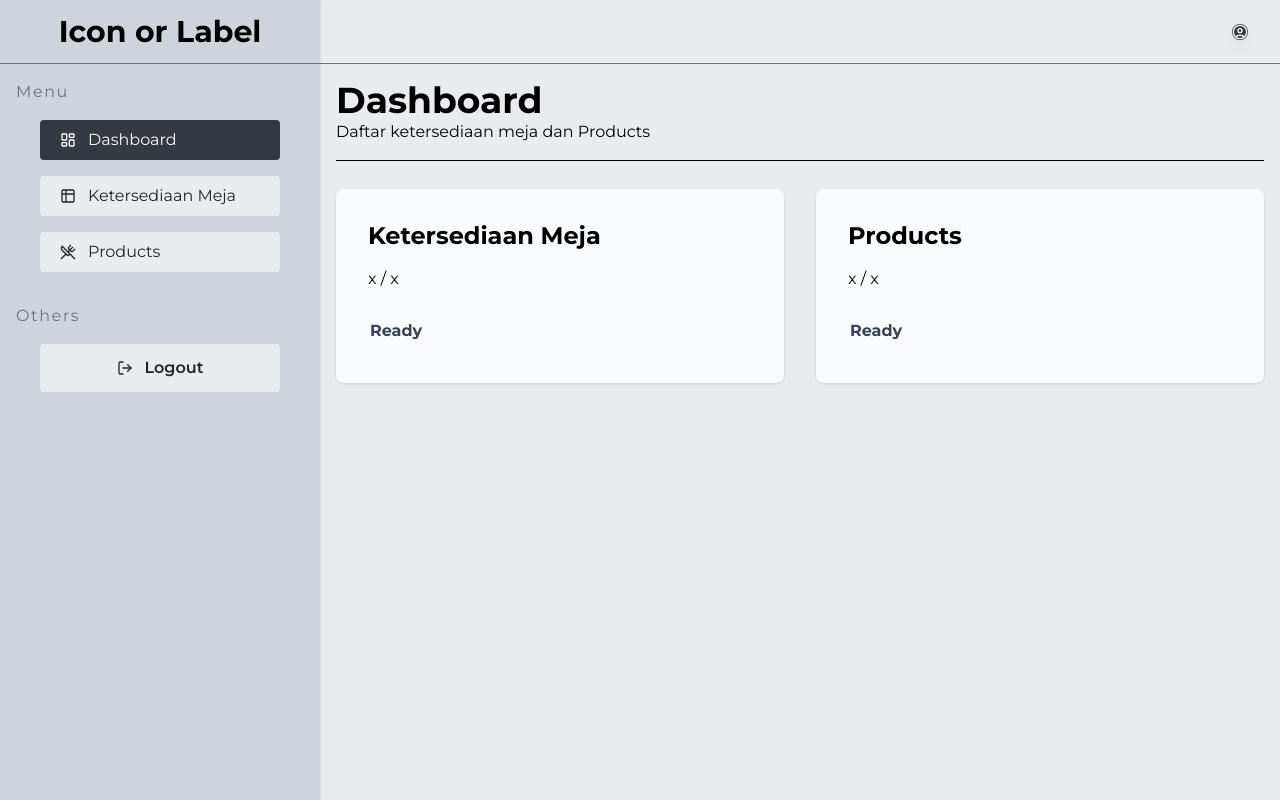
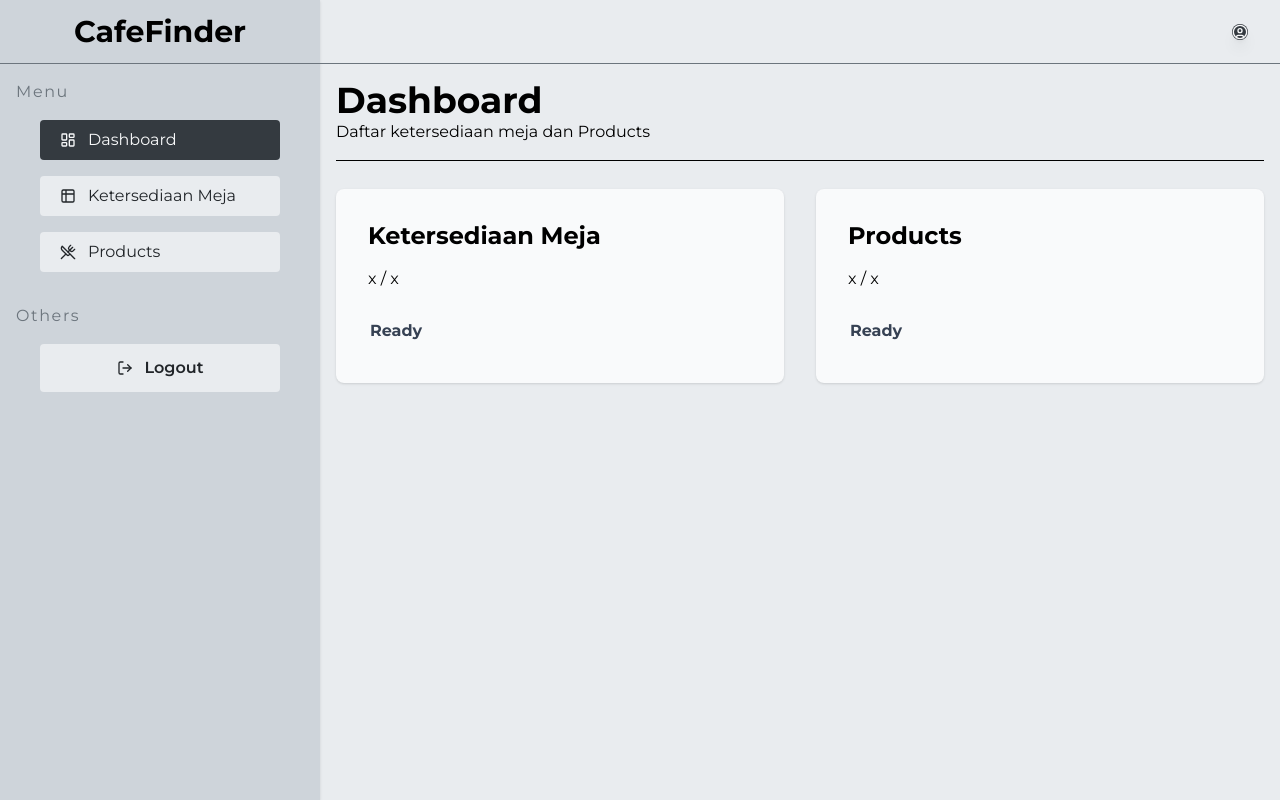
Before and after one commit to gemadp01/frontend-cafe-bbpvp, a React (Vite) app: page /admin/dashboard in a window 1280 px wide. Built offline with nearby package versions, Linux system fonts and the light colour scheme; sample sign-in values are in the browser's storage.

Commit message:
fix: ganti login, register button pada header ke dashboard

```diff
--- a/src/components/AdminLayout/AdminLayout.jsx
+++ b/src/components/AdminLayout/AdminLayout.jsx
@@ -6,7 +6,7 @@ import {
   UtensilsCrossedIcon,
 } from "lucide-react";
 import Button from "../Button";
-import { NavLink, useNavigate } from "react-router-dom";
+import { Link, NavLink, useNavigate } from "react-router-dom";
 import { AdminPage } from "../guard/AdminPage";
 import clsx from "clsx";
 import Swal from "sweetalert2";
@@ -58,7 +58,9 @@ export const AdminLayout = (props) => {
         {/* Sidebar */}
         <aside className="w-1/5 md:w-80 shadow h-screen bg-sidebar">
           <div className="h-16 flex-col flex items-center justify-center border-b border-textColor-1">
-            <h1 className="font-bold text-md md:text-3xl">Icon or Label</h1>
+            <h1 className="font-bold text-md md:text-3xl">
+              <Link to="/">CafeFinder</Link>
+            </h1>
           </div>
 
           <div className="pl-4 pt-4">
--- a/src/components/Header.jsx
+++ b/src/components/Header.jsx
@@ -7,6 +7,7 @@ import clsx from "clsx";
 function Header() {
   const [open, setOpen] = useState(false);
   const location = useLocation();
+  const token = localStorage.getItem("token") || null;
 
   const navLinkClass = ({ isActive }) =>
     clsx("text-gray-700", isActive && "text-primary font-bold");
@@ -81,9 +82,19 @@ function Header() {
               </NavLink>
             </li>
             <hr className="w-full" />
+            {token ? (
+              <li>
+                <Link to="/admin/dashboard" className={navLinkClass}>
+                  Dashboard
+                </Link>
+              </li>
+            ) : (
+              <>
                 <li className="w-full">
                   <Button
-                color={location.pathname === "/login" ? "primary" : "secondary"}
+                    color={
+                      location.pathname === "/login" ? "primary" : "secondary"
+                    }
                     width="full"
                     size="sm"
                   >
@@ -93,7 +104,9 @@ function Header() {
                 <li className="w-full">
                   <Button
                     color={
-                  location.pathname === "/register" ? "primary" : "secondary"
+                      location.pathname === "/register"
+                        ? "primary"
+                        : "secondary"
                     }
                     width="full"
                     size="sm"
@@ -101,10 +114,18 @@ function Header() {
                     <Link to="/register">Sign up</Link>
                   </Button>
                 </li>
+              </>
+            )}
           </ul>
         </nav>
 
         <div className="hidden md:flex md:space-x-1">
+          {token ? (
+            <Link to="/admin/dashboard">
+              <Button size="sm">Dashboard</Button>
+            </Link>
+          ) : (
+            <>
               <Button
                 color={location.pathname === "/login" ? "primary" : "secondary"}
                 size="sm"
@@ -112,11 +133,15 @@ function Header() {
                 <Link to="/login">Login</Link>
               </Button>
               <Button
-            color={location.pathname === "/register" ? "primary" : "secondary"}
+                color={
+                  location.pathname === "/register" ? "primary" : "secondary"
+                }
                 size="sm"
               >
                 <Link to="/register">Sign up</Link>
               </Button>
+            </>
+          )}
         </div>
       </div>
     </header>
```
Lines whose indentation alone changed are shown as unchanged.
